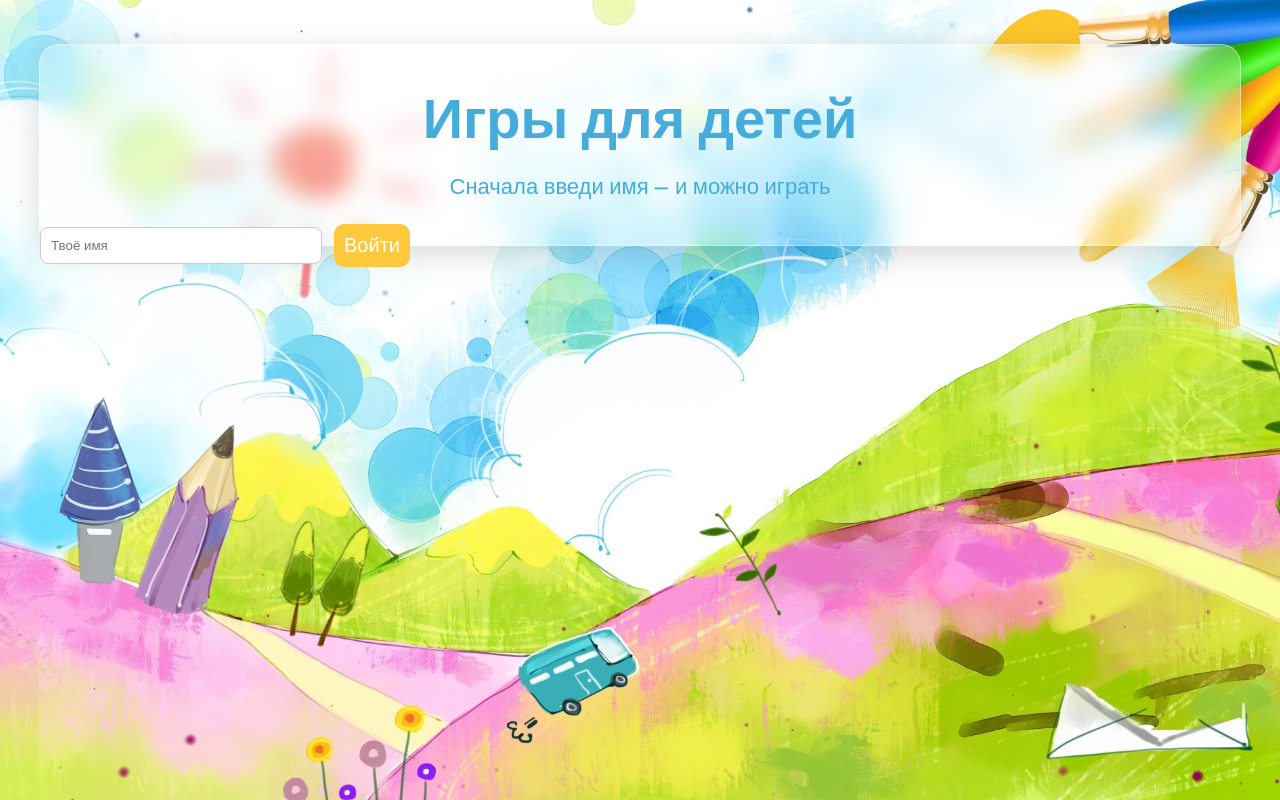
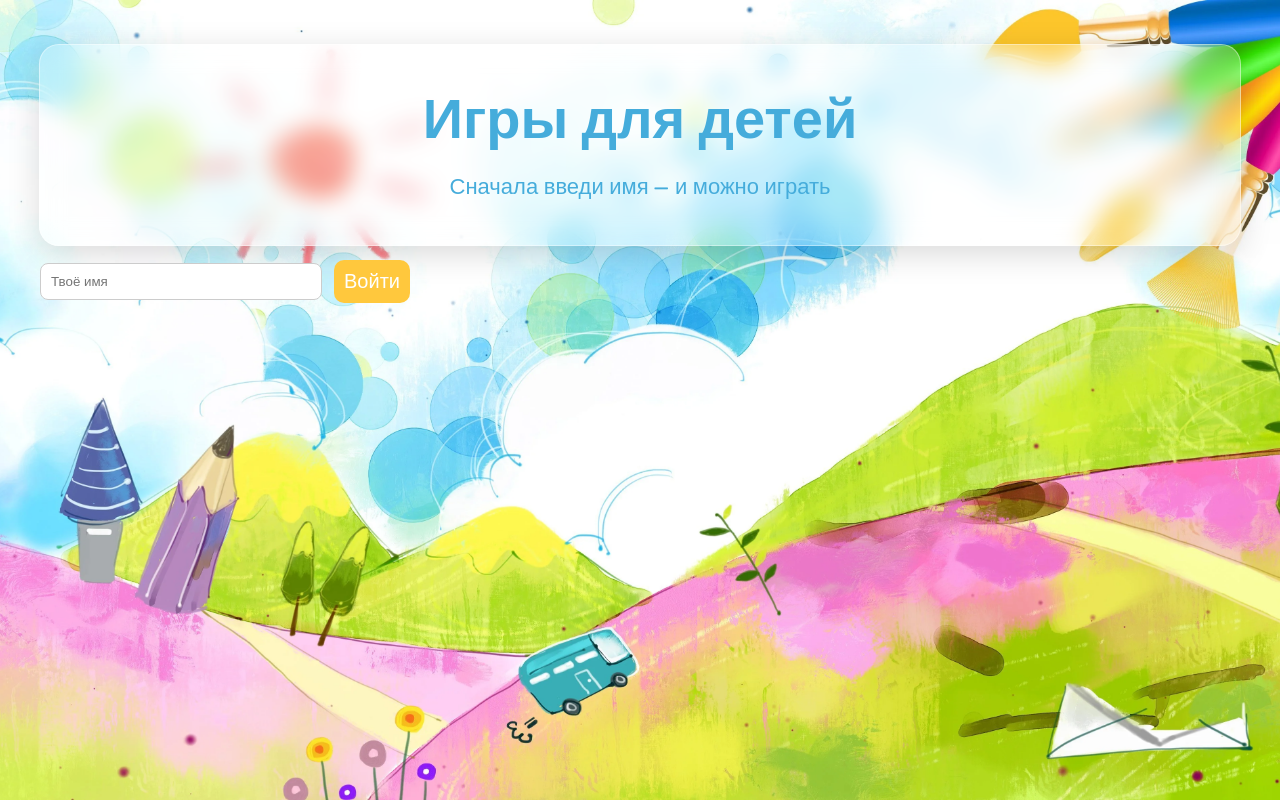
Before and after one commit to kanat0001/game, a React (Vite) app: page / in a window 1280 px wide. Built offline with nearby package versions, Linux system fonts and the light colour scheme.

Commit message:
versel 2

```diff
--- a/src/Home.css
+++ b/src/Home.css
@@ -12,6 +12,10 @@
     box-shadow: 0 8px 32px rgba(0, 0, 0, 0.15);
     margin: 20px auto;
 }
+.input{
+  margin-top: 60px;
+}
+
 
 .title {
   text-align: center;
--- a/src/Home.jsx
+++ b/src/Home.jsx
@@ -91,7 +91,7 @@ export default function Home() {
           <h1>Игры для детей</h1>
           <p>Сначала введи имя — и можно играть</p>
 
-          <div style={{ display: "flex", gap: 12, alignItems: "center" }}>
+          <div  className="input" style={{ display: "flex", gap: 12, alignItems: "center",}}>
             <input
               value={name}
               onChange={(e) => setName(e.target.value)}
```
